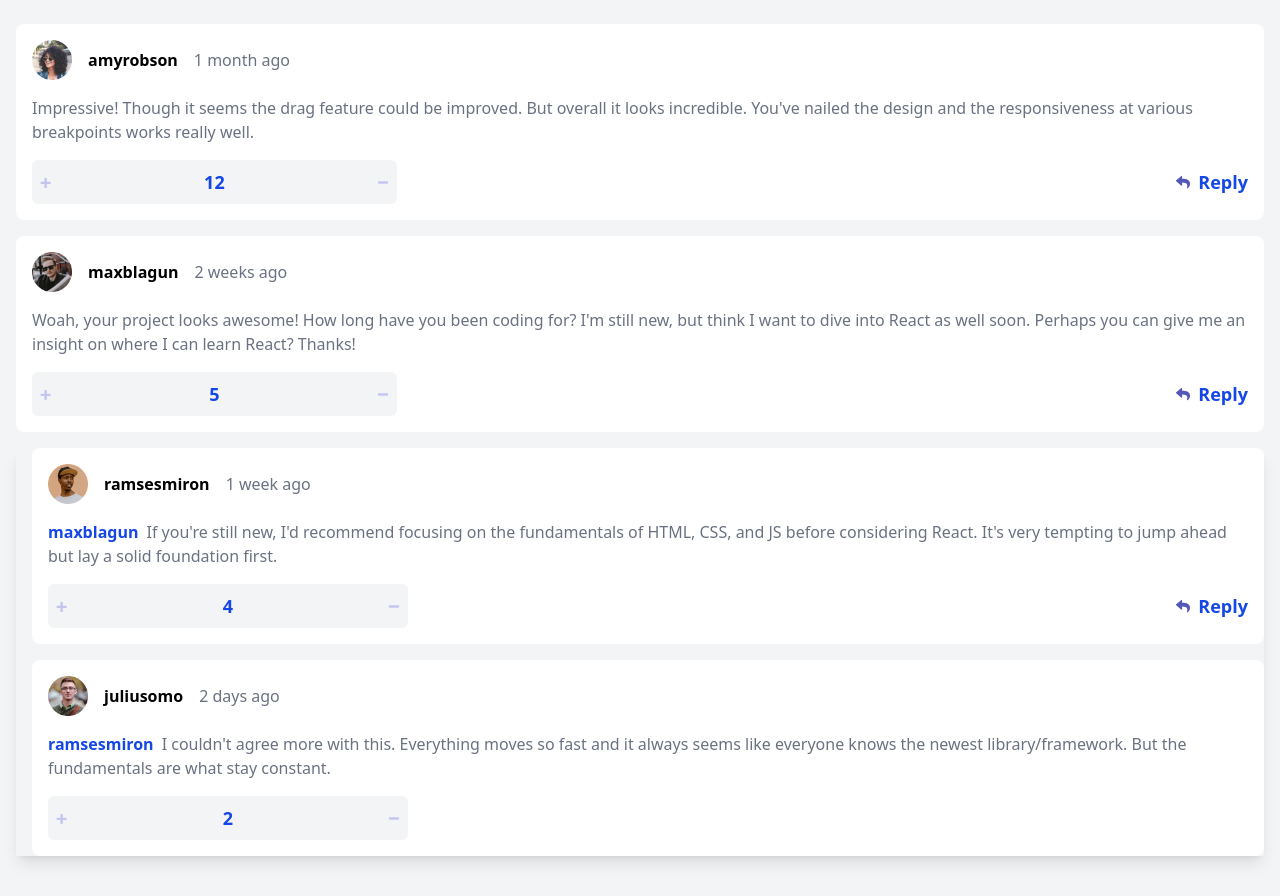
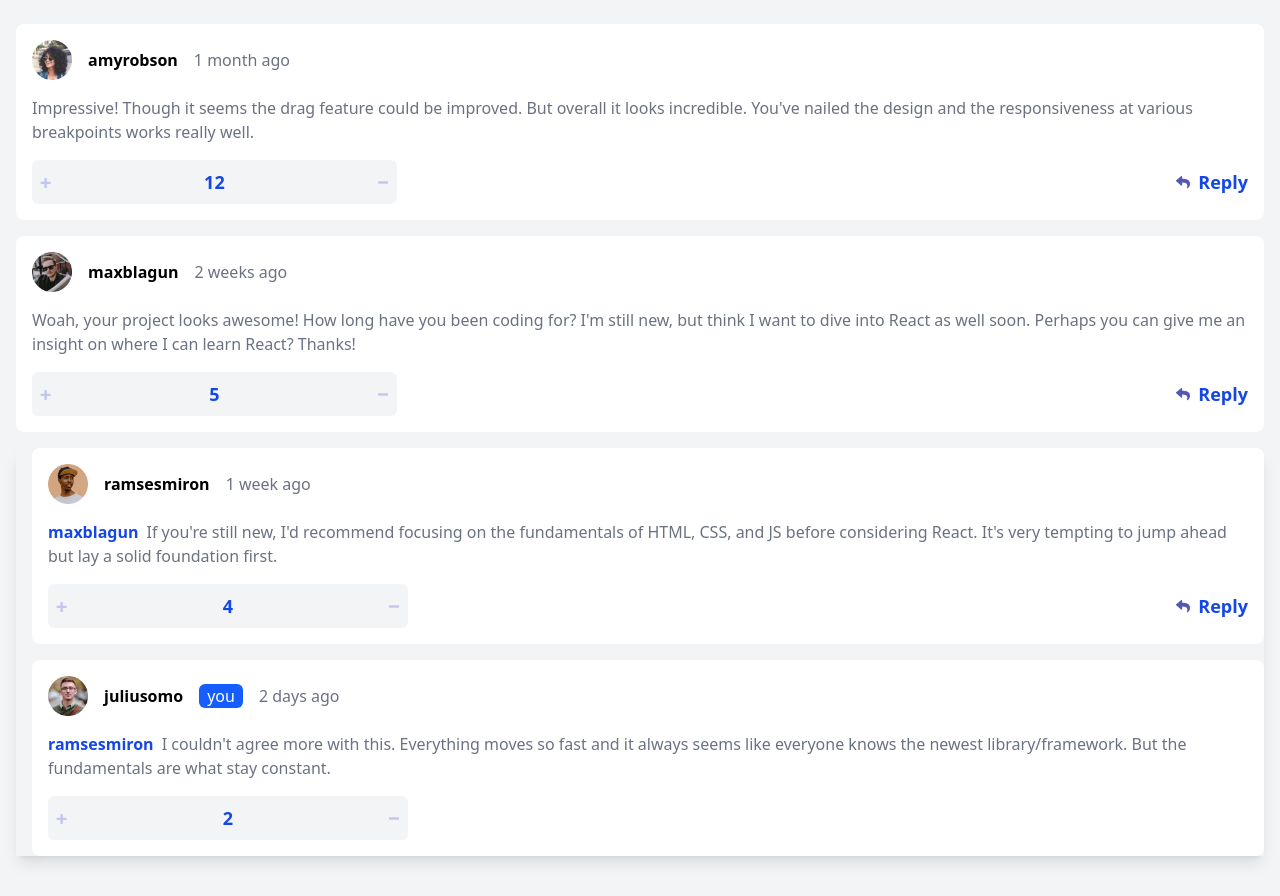
Before and after one commit to Medido1/Interactive-comments-section, a React (Vite) app: page / in a window 1280 px wide. Built offline with nearby package versions, Linux system fonts and the light colour scheme.

Commit message:
Add you to user comments

```diff
--- a/src/components/CommentComp.jsx
+++ b/src/components/CommentComp.jsx
@@ -32,6 +32,12 @@ function CommentComp({ comment }) {
             src={user.image.webp} alt={`${user.username} avatar`}
           />
           <p className="font-bold">{user.username}</p>
+          {user.username === currentUser &&
+            <div className="bg-blue-600 rounded-md text-white
+              px-2">
+              <p>you</p>
+            </div>
+          }
           <p className="text-gray-500">{createdAt}</p>
         </div>
         <p className="text-gray-500 my-4">
```
